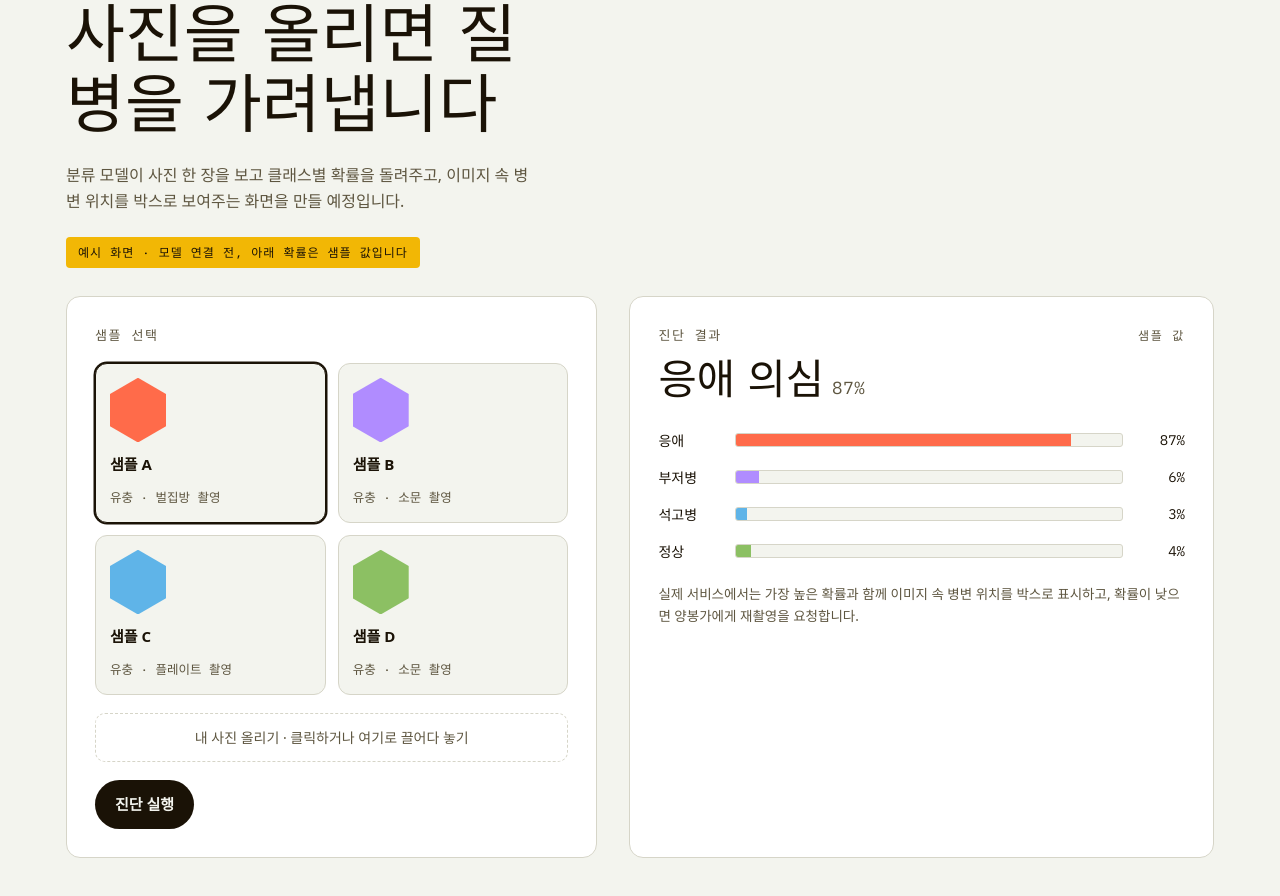
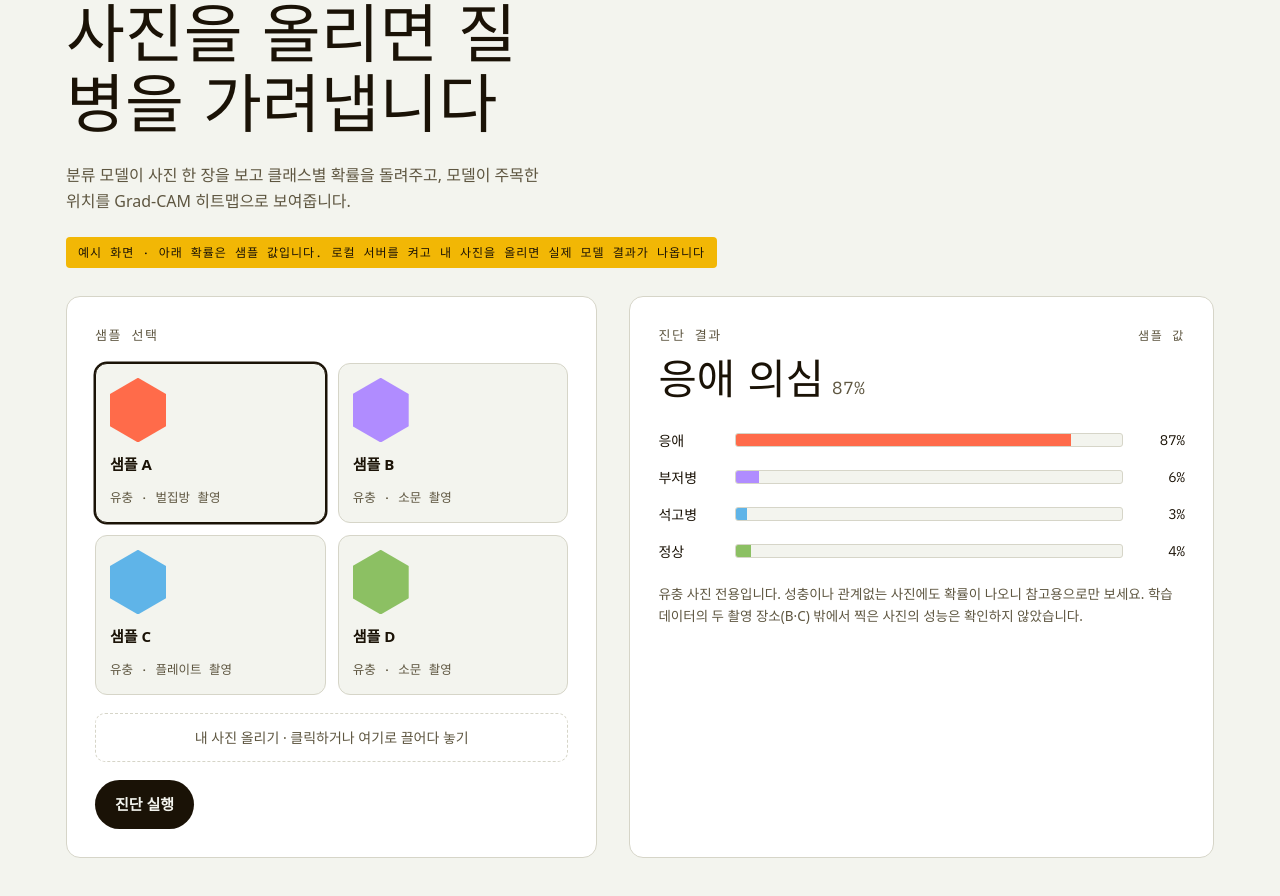
Before and after one commit to gaeun1961/honeybee-diagnosis, a plain HTML site: page web/index.html in a window 1280 px wide. Shown: the part 6910-7806 px from the top of the page. Drawn offline with Linux system fonts and the light colour scheme; animation ran at ten frames a second; a web font is replaced by a local one.

Commit message:
UI: 웹 결과 화면 이용 범위 안내 추가, 미리보기 옛 문구 수정 (#47)
## 어떤 기능인가요
웹 결과 패널에 이용 범위 안내(유충 사진 전용·참고용·두 촬영 장소 밖 성능 미확인)를 항상 보이게 넣고, 서비스 미리보기 섹션의 낡은 문구를 실제 기능에 맞게 고침 (R-03, R-07, T5)

## TODOS
- [x] 결과 패널 .note를 이용 범위 안내로 교체 (HTML만, JS 수정 없음)
- [x] 미리보기 intro: "박스로 보여주는 화면을 만들 예정" → Grad-CAM 히트맵 설명
- [x] 샘플 배지: "모델 연결 전" → 로컬 서버를 켜면 실제 결과가 나온다는 안내
- [x] 서버 꺼짐 안내(OFF_MSG)는 이미 있어 확인만
- [x] docs/plan.md R-07 완료, 예외 상황 대응 방식 갱신, docs/tasks.md T5 체크

## 참고할 만한 자료·기타사항
- "확률 보정됨" 표시는 하지 않음 (serve.py 수정 없음)
- 오프닝 392행 "병변 위치를 박스로 표시"도 옛 문구라 T6에서 같은 영역을 고칠 때 함께 수정 예정
- 브라우저 확인(서버 꺼짐/켜짐 상태 안내 표시, 413/400 메시지)은 사용자 확인 필요

## type
- [ ] chore
- [ ] docs
- [ ] feature
- [ ] fix
- [ ] refactor
- [ ] remove
- [ ] test
- [x] UI

Closes #47

---

## 어려웠던 점(막힌점)

## 해결방법

Co-Authored-By: Claude Opus 5.5 <noreply@anthropic.com>

```diff
--- a/web/index.html
+++ b/web/index.html
@@ -420,8 +420,8 @@ a:focus-visible, button:focus-visible { outline: 3px solid var(--honey); outline
   <div class="wrap">
     <p class="label" style="color: var(--muted)">서비스 미리보기</p>
     <h2 style="margin-top: 12px">사진을 올리면 질병을 가려냅니다</h2>
-    <p class="intro">분류 모델이 사진 한 장을 보고 클래스별 확률을 돌려주고, 이미지 속 병변 위치를 박스로 보여주는 화면을 만들 예정입니다.</p>
-    <span class="badge" id="badge">예시 화면 · 모델 연결 전, 아래 확률은 샘플 값입니다</span>
+    <p class="intro">분류 모델이 사진 한 장을 보고 클래스별 확률을 돌려주고, 모델이 주목한 위치를 Grad-CAM 히트맵으로 보여줍니다.</p>
+    <span class="badge" id="badge">예시 화면 · 아래 확률은 샘플 값입니다. 로컬 서버를 켜고 내 사진을 올리면 실제 모델 결과가 나옵니다</span>
 
     <div class="demo-grid">
       <div class="panel">
@@ -460,7 +460,7 @@ a:focus-visible, button:focus-visible { outline: 3px solid var(--honey); outline
           <img id="cam" alt="병변 위치 Grad-CAM 히트맵을 올린 사진에 겹친 그림">
           <figcaption id="cam-cap">병변 위치(Grad-CAM)</figcaption>
         </figure>
-        <p class="note">실제 서비스에서는 가장 높은 확률과 함께 이미지 속 병변 위치를 박스로 표시하고, 확률이 낮으면 양봉가에게 재촬영을 요청합니다.</p>
+        <p class="note">유충 사진 전용입니다. 성충이나 관계없는 사진에도 확률이 나오니 참고용으로만 보세요. 학습 데이터의 두 촬영 장소(B·C) 밖에서 찍은 사진의 성능은 확인하지 않았습니다.</p>
       </div>
     </div>
   </div>
```
Also changed, not shown: 2 other files.
